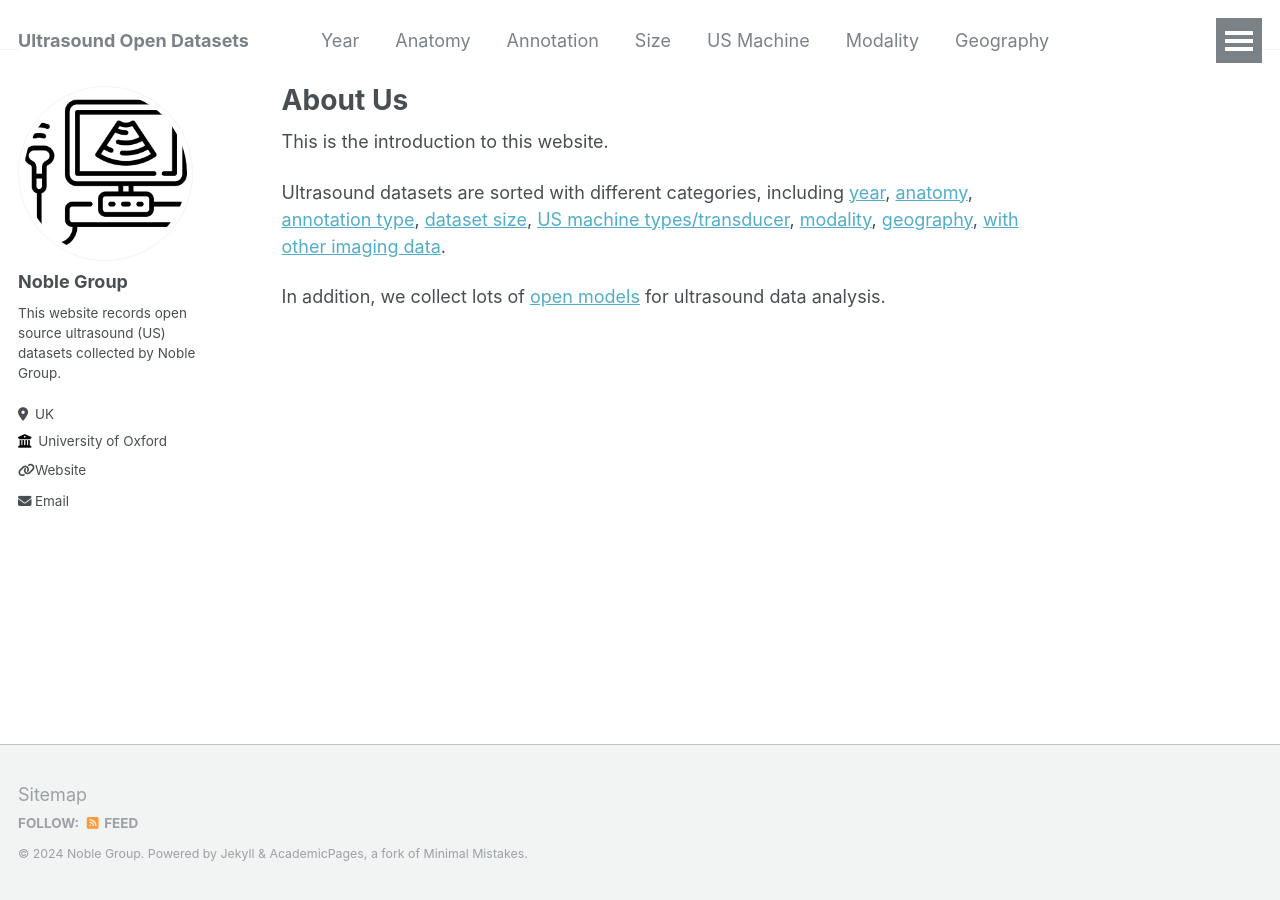
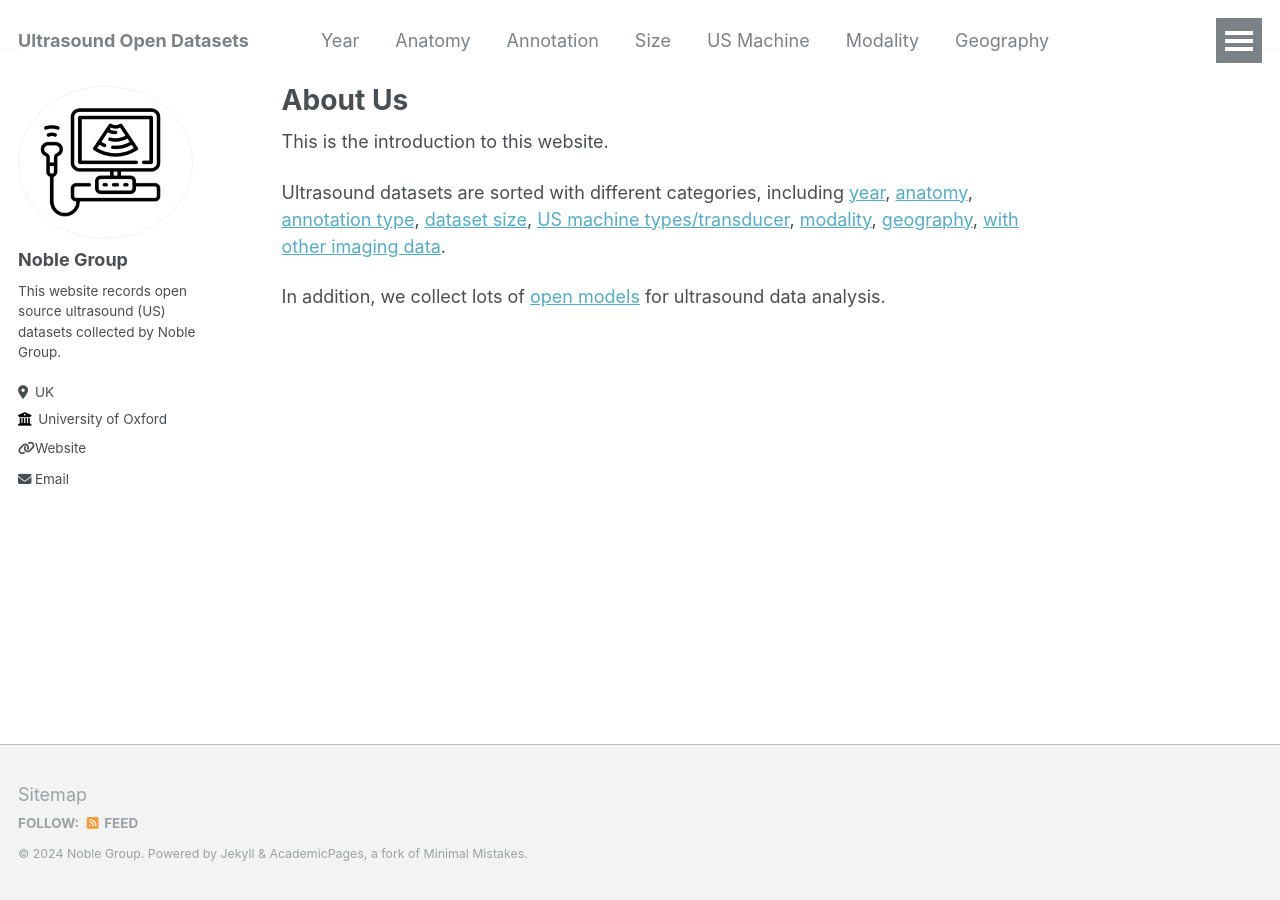
Before and after one commit to USdata-NobleGroup/USdata-NobleGroup.github.io, a Jekyll site: the page built from _pages/about.md, in a window 1280 px wide. Built offline with Jekyll 4.4.1, drawn with Linux system fonts in a browser that asks for light colours.

Commit message:
Update _config.yml

```diff
--- a/_config.yml
+++ b/_config.yml
@@ -21,7 +21,7 @@ repository               : "USdata-NobleGroup/USdata-NobleGroup.github.io"
 #               Additional customization can be done by editing /_includes/author-profile.html
 author:
   # Biographic information
-  avatar           : "7077957.png"
+  avatar           : "7077958.png"
   name             : "Noble Group"
   pronouns         : # example: "she/her"
   bio              : "This website records open source ultrasound (US) datasets collected by Noble Group."
```
